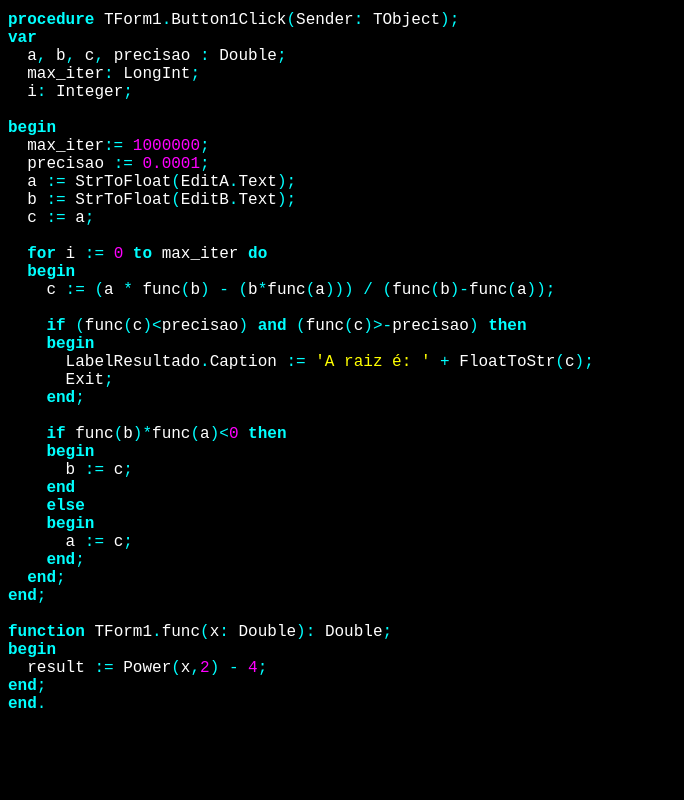
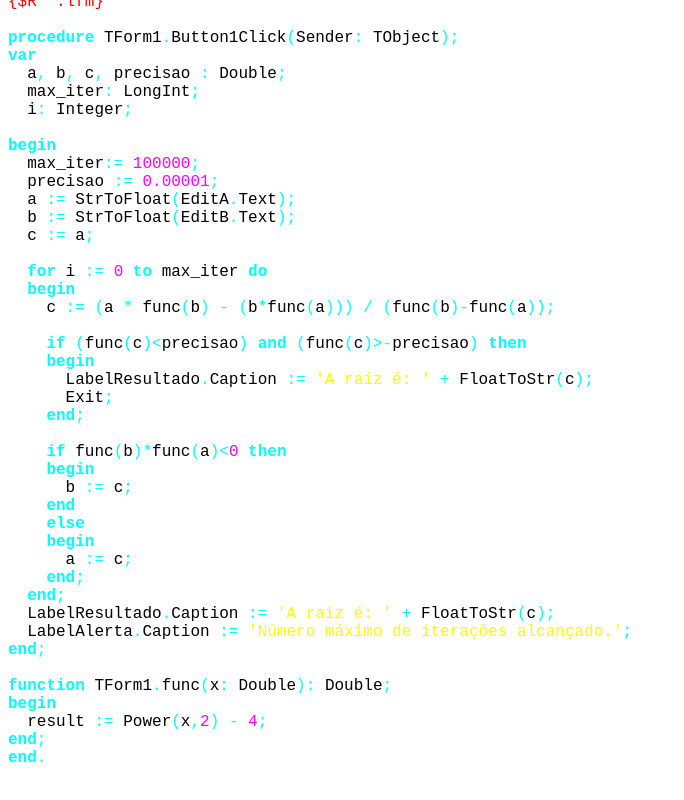
Before and after one commit to tiagolimar/algoritmos, a plain HTML site: page Unit1.html in a window 1280 px wide. Shown: the part 632-1432 px from the top of the page, without its empty margins (0-684 px from the left). Before the commit the page ends 1391 px from the top, so only its background shows below. Drawn offline with Linux system fonts and the light colour scheme.

Commit message:
update code

```diff
--- a/Unit1.html
+++ b/Unit1.html
@@ -6,7 +6,7 @@
 <meta http-equiv="content-type" content="text/html; charset=utf-8">
 <title>Unit1</title>
 </head>
-<body text="white" bgcolor="#000000"><pre><code><font  size=3 face="Courier New"><font color="aqua"><b>unit </b></font>Unit1<font color="aqua">;
+<body text="black" bgcolor="#FFFFFF"><pre><code><font  size=3 face="Courier New"><font color="aqua"><b>unit </b></font>Unit1<font color="aqua">;
 
 </font><font color="red">{$mode objfpc}{$H+}
 
@@ -26,6 +26,7 @@ uses
     </font>Label1<font color="aqua">: </font>TLabel<font color="aqua">;
     </font>Label2<font color="aqua">: </font>TLabel<font color="aqua">;
     </font>LabelResultado<font color="aqua">: </font>TLabel<font color="aqua">;
+    </font>LabelAlerta<font color="aqua">: </font>TLabel<font color="aqua">;
     <b>procedure </b></font>Button1Click<font color="aqua">(</font>Sender<font color="aqua">: </font>TObject<font color="aqua">);
   <b>private
     function </b></font>func<font color="aqua">(</font>x<font color="aqua">: </font>Double<font color="aqua">): </font>Double<font color="aqua">;
@@ -48,8 +49,8 @@ uses
   </font>i<font color="aqua">: </font>Integer<font color="aqua">;
 
 <b>begin
-  </b></font>max_iter<font color="aqua">:= </font><font color="fuchsia">1000000</font><font color="aqua">;
-  </font>precisao <font color="aqua">:= </font><font color="fuchsia">0.0001</font><font color="aqua">;
+  </b></font>max_iter<font color="aqua">:= </font><font color="fuchsia">100000</font><font color="aqua">;
+  </font>precisao <font color="aqua">:= </font><font color="fuchsia">0.00001</font><font color="aqua">;
   </font>a <font color="aqua">:= </font>StrToFloat<font color="aqua">(</font>EditA<font color="aqua">.</font>Text<font color="aqua">);
   </font>b <font color="aqua">:= </font>StrToFloat<font color="aqua">(</font>EditB<font color="aqua">.</font>Text<font color="aqua">);
   </font>c <font color="aqua">:= </font>a<font color="aqua">;
@@ -73,6 +74,8 @@ uses
       </b></font>a <font color="aqua">:= </font>c<font color="aqua">;
     <b>end</b>;
   <b>end</b>;
+  </font>LabelResultado<font color="aqua">.</font>Caption <font color="aqua">:= </font><font color="yellow">'A raiz é: ' </font><font color="aqua">+ </font>FloatToStr<font color="aqua">(</font>c<font color="aqua">);
+  </font>LabelAlerta<font color="aqua">.</font>Caption <font color="aqua">:= </font><font color="yellow">'Número máximo de iterações alcançado.'</font><font color="aqua">;
 <b>end</b>;
 
 <b>function </b></font>TForm1<font color="aqua">.</font>func<font color="aqua">(</font>x<font color="aqua">: </font>Double<font color="aqua">): </font>Double<font color="aqua">;
```
